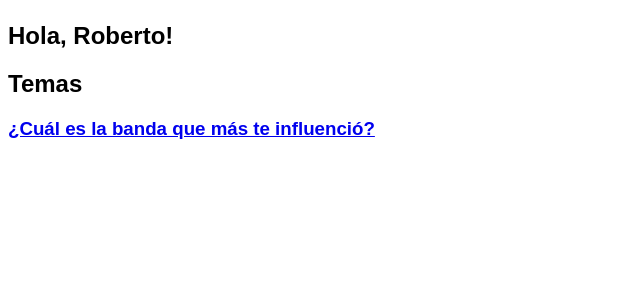
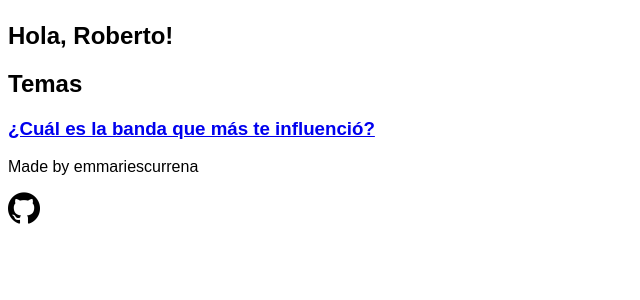
Before and after one commit to emmariescurrena/foro-metal, a Flask app: page / in a window 1280 px wide. Shown: the part 58-358 px from the top of the page, without its empty margins (0-640 px from the left). Run offline with Flask 3, Linux system fonts and the light colour scheme.

Commit message:
Adds github image

```diff
--- a/app/static/style.css
+++ b/app/static/style.css
@@ -17,3 +17,8 @@
 h1, h2 {
     font-family: "Open Sans Bold", sans-serif;
 }
+
+a > img {
+    width: 2em;
+    height: 2em;
+}
--- a/app/templates/index.html
+++ b/app/templates/index.html
@@ -26,7 +26,10 @@
                 ¿Cuál es la banda que más te influenció?</a></h3>
     </section>
     <footer>
-
+        <p>Made by emmariescurrena</p>
+        <a href="https://github.com/emmariescurrena" target="_blank">
+            <img src="{{ url_for('static', filename='img/github.png') }}" alt="github">
+        </a>
     </footer>
 </body>
 
--- a/app/templates/tema.html
+++ b/app/templates/tema.html
@@ -17,7 +17,10 @@
         <h2>¿Cuál es la banda que más te influenció?</h2>
     </section>
     <footer>
-
+        <p>Made by emmariescurrena</p>
+        <a href="https://github.com/emmariescurrena" target="_blank">
+            <img src="{{ url_for('static', filename='img/github.png') }}" alt="github">
+        </a>
     </footer>
 </body>
 
```
Also changed, not shown: app/static/img/github.png (added).
